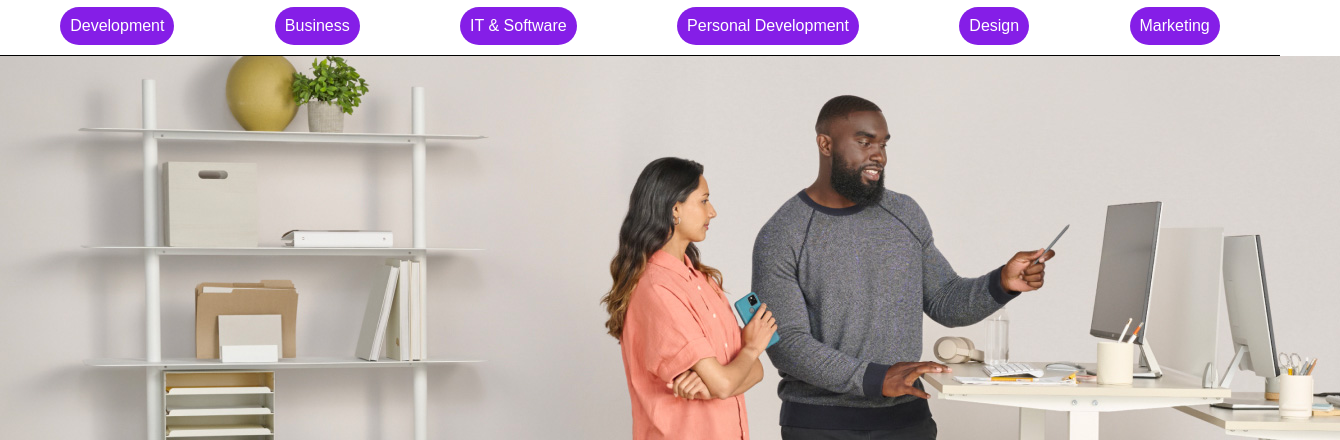
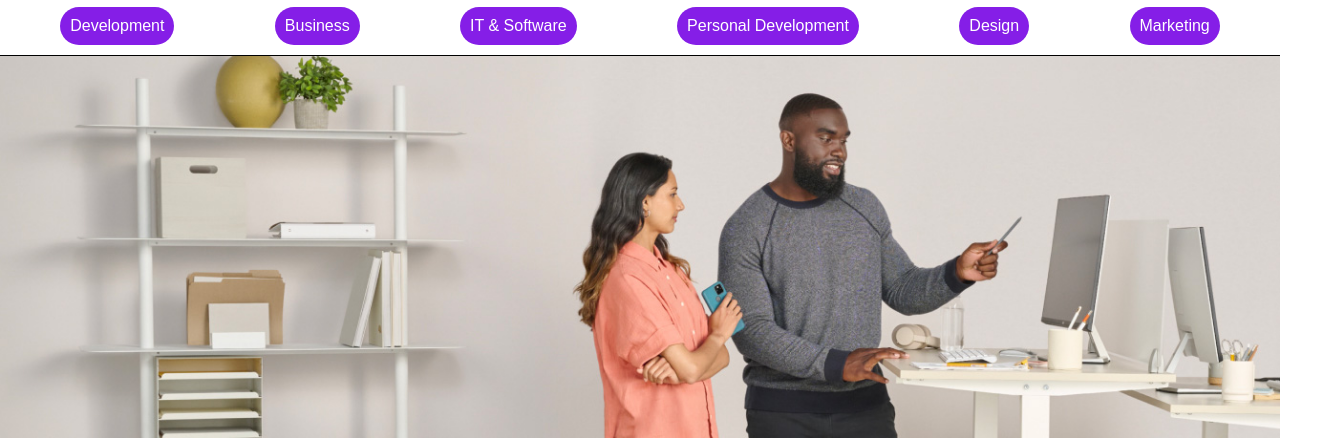
Before and after one commit to Karthikthangadurai/Udemy-Clone-Project, a plain HTML site: page index.html in a window 1280 px wide. Shown: the part 64-504 px from the top of the page, 1340 px wide, since content can reach past the window. Drawn offline with Linux system fonts and the light colour scheme; a web font is replaced by a local one.

Commit message:
Update style.css

```diff
--- a/style.css
+++ b/style.css
@@ -74,9 +74,12 @@ body{
 .sale-image{
     display: flex;
     justify-content: space-between;
-
 }
 
+.sale-image img{
+    height: 50%;
+    width: 100%;
+}
 .recommended{
     margin: 8px;
 }
```
